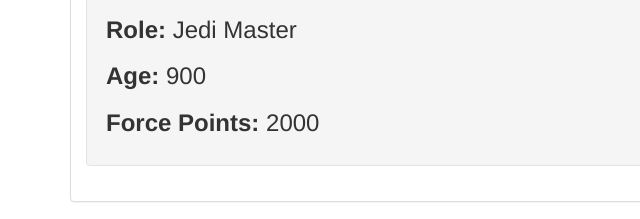
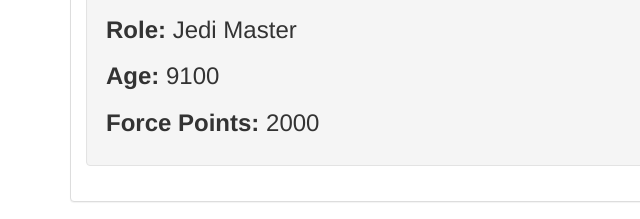
Before and after one commit to BryantBello/StarWarsMVC, a website: page app/public/view.html in a window 1280 px wide. Shown: the part 658-877 px from the top of the page, 0-640 px from the left. Drawn offline with nearby package versions, Linux system fonts and the light colour scheme.

Commit message:
updated html

```diff
--- a/app/public/view.html
+++ b/app/public/view.html
@@ -47,7 +47,7 @@
                             <h2 id="name">Yoda</h2>
                             <div id="stats">
                                 <h3><strong>Role:</strong> <span id="role">Jedi Master</span></h3>
-                                <h3><strong>Age:</strong> <span id="age">900</span></h3>
+                                <h3><strong>Age:</strong> <span id="age">9100</span></h3>
                                 <h3><strong>Force Points:</strong> <span id="forcePoints">2000</span></h3>
                             </div>
                         </div>
```
